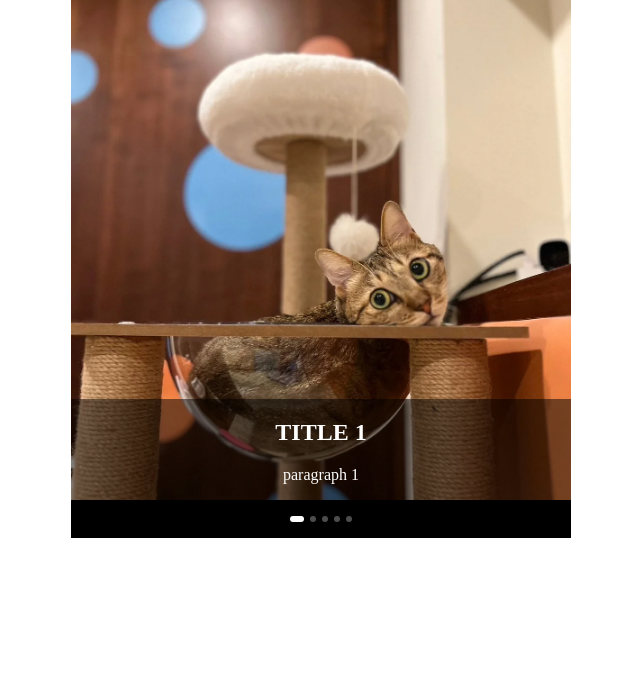
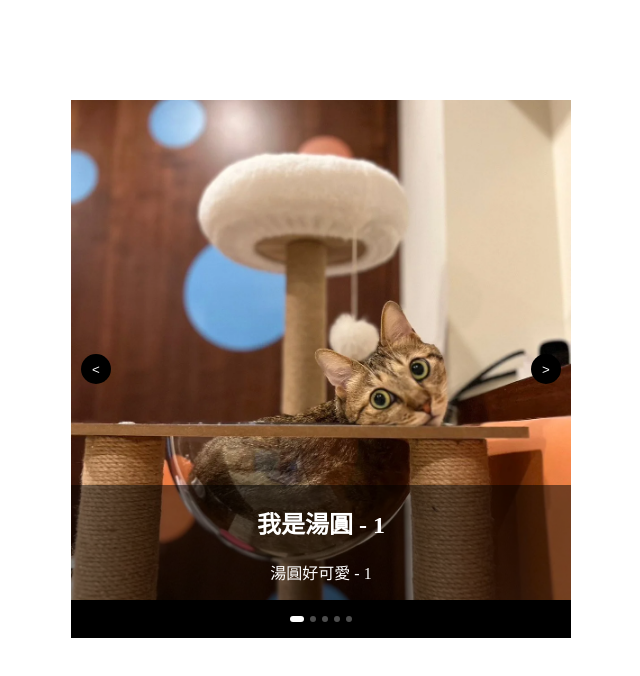
Before and after one commit to ba1679/pure-react-carousel, a React (Vite) app: page / in a window 1280 px wide. Shown: the top 676 px of the page, without its empty margins (319-959 px from the left). Built offline with nearby package versions, Linux system fonts and the light colour scheme.

Commit message:
feat: support arrow btn to control, autoplay control by props

```diff
--- a/src/App.jsx
+++ b/src/App.jsx
@@ -8,45 +8,19 @@ import img5 from './assets/images/img_5.webp';
 import styles from './index.module.css';
 
 export default function App() {
-  const caroselItems = [
-    {
-      img: img1,
-      title: 'TITLE 1',
-      description: 'paragraph 1',
-    },
-    {
-      img: img2,
-      title: 'TITLE 2',
-      description: 'paragraph 2',
-    },
-    {
-      img: img3,
-      title: 'TITLE 3',
-      description: 'paragraph 3',
-    },
-    {
-      img: img4,
-      title: 'TITLE 4',
-      description: 'paragraph 4',
-    },
-    {
-      img: img5,
-      title: 'TITLE 5',
-      description: 'paragraph 5',
-    },
-  ];
+  const caroselImgs = [img1, img2, img3, img4, img5];
   return (
-    <Carousel>
-      {caroselItems.map((item, index) => (
+    <Carousel arrow autoPlay>
+      {caroselImgs.map((img, index) => (
         <div
           className={styles.caroselItems}
           key={`slides-${index}`}
           style={{
-            backgroundImage: `url(${item.img})`,
+            backgroundImage: `url(${img})`,
           }}>
           <div className={styles.slideContent}>
-            <h2 className={styles.title}>{item.title}</h2>
-            <p className={styles.description}>{item.description}</p>
+            <h2 className={styles.title}>{`我是湯圓 - ${index + 1}`}</h2>
+            <p className={styles.description}>{`湯圓好可愛 - ${index + 1}`}</p>
           </div>
         </div>
       ))}
--- a/src/Carousel.jsx
+++ b/src/Carousel.jsx
@@ -4,7 +4,19 @@ import classNames from 'classnames';
 
 import styles from './index.module.css';
 
-function Carousel({ children }) {
+function ArrowBtn({ onClick, direction = 'left' }) {
+  return (
+    <button
+      className={classNames(styles.arrowBtn, {
+        [styles.right]: direction !== 'left',
+      })}
+      onClick={onClick}>
+      {direction === 'left' ? '<' : '>'}
+    </button>
+  );
+}
+
+function Carousel({ children, autoPlay = false, arrow = false }) {
   const [translateX, setTranslateX] = useState(
     window.innerWidth < 768 ? window.innerWidth : 500
   );
@@ -135,6 +147,7 @@ function Carousel({ children }) {
 
   // for autoplay
   useEffect(() => {
+    if (!autoPlay) return;
     if (intervalRef.current) {
       clearInterval(intervalRef.current);
     }
@@ -146,10 +159,16 @@ function Carousel({ children }) {
         clearInterval(intervalRef.current);
       }
     };
-  }, [actionHandler]);
+  }, [actionHandler, autoPlay]);
 
   return (
-    <div className={styles.slideContainer}>
+    <div className={styles.slideContainer} style={{ position: 'relative' }}>
+      {arrow && (
+        <>
+          <ArrowBtn onClick={() => actionHandler('pre')} />
+          <ArrowBtn onClick={() => actionHandler('next')} direction='right' />
+        </>
+      )}
       <div
         ref={containerRef}
         className={styles.childrenContainer}
@@ -183,6 +202,13 @@ function Carousel({ children }) {
 
 Carousel.propTypes = {
   children: PropTypes.arrayOf(PropTypes.element).isRequired,
+  autoPlay: PropTypes.bool,
+  arrow: PropTypes.bool,
+};
+
+ArrowBtn.propTypes = {
+  onClick: PropTypes.func.isRequired,
+  direction: PropTypes.string,
 };
 
 export default Carousel;
--- a/src/index.module.css
+++ b/src/index.module.css
@@ -5,7 +5,7 @@ body {
 
 .slideContainer {
   max-width: 500px;
-  margin: 0 auto;
+  margin: 100px auto;
   overflow: hidden;
   display: flex;
   flex-direction: column;
@@ -13,7 +13,8 @@ body {
 
   @media (max-width: 500px) {
     max-width: 100vw;
-    height: 100vh
+    height: 100vh;
+    margin-top: 0;
   }
 }
 
@@ -26,7 +27,6 @@ body {
 }
 
 .caroselItems {
-  position: relative;
   min-width: 500px;
   height: 500px;
   background-size: cover;
@@ -83,3 +83,23 @@ body {
     opacity: 1;
   }
 }
+
+.arrowBtn {
+  position: absolute;
+  width: 30px;
+  height: 30px;
+  left: 10px;
+  background-color: black;
+  color: white;
+  top: 50%;
+  transform: translateY(-50%);
+  z-index: 1000;
+  border-radius: 50%;
+  border: none;
+  cursor: pointer;
+
+  &.right {
+    right: 10px;
+    left: auto;
+  }
+}
```
